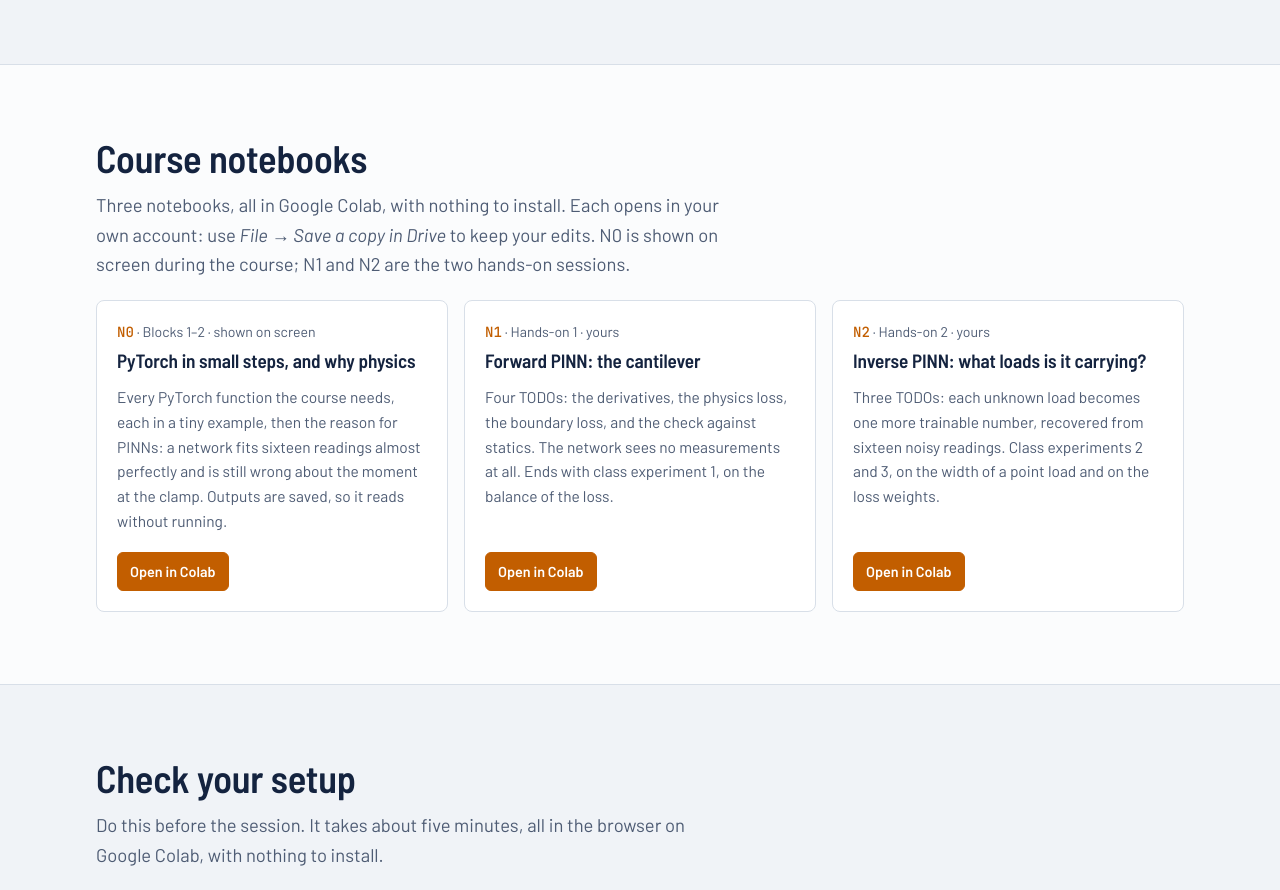
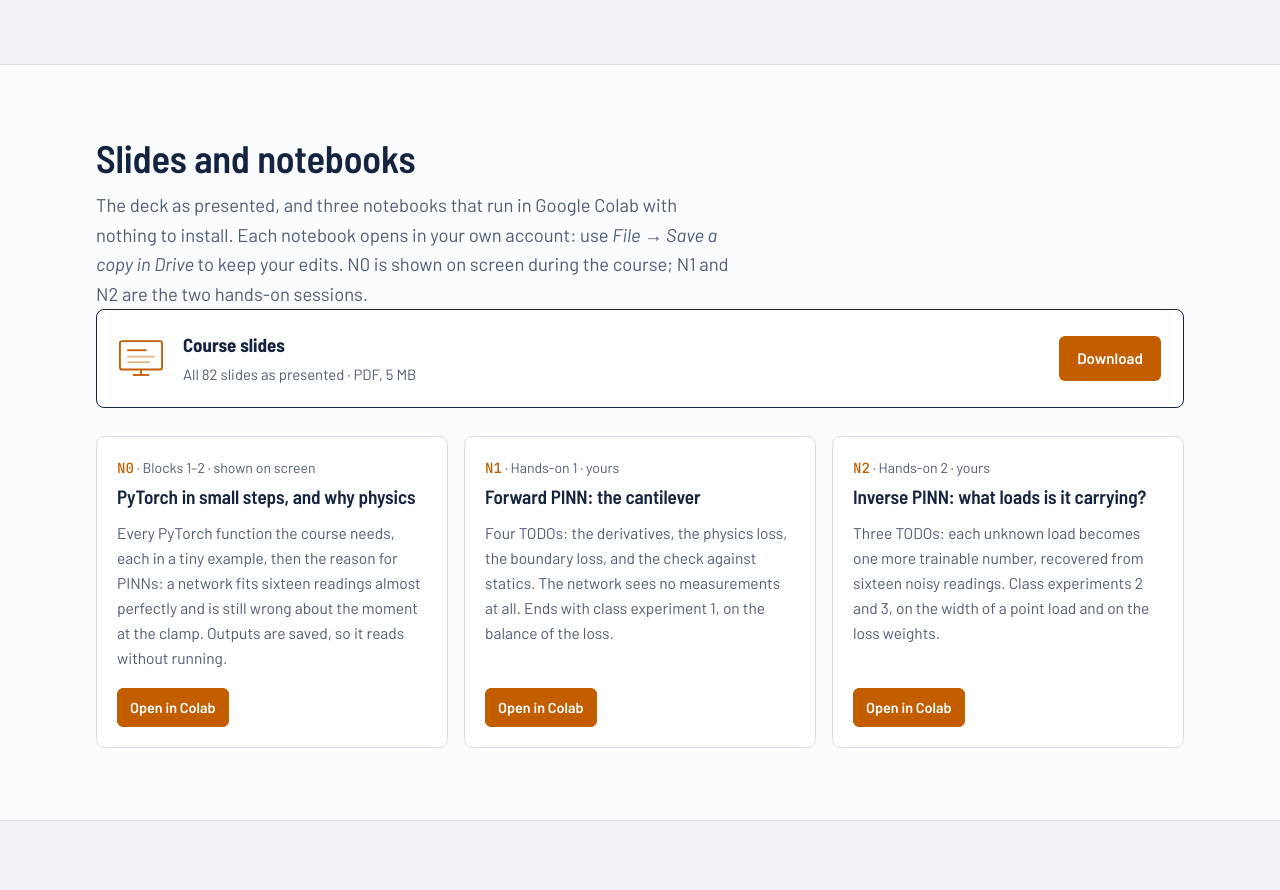
Before and after one commit to NBabanagar/PIML-for-Civil-Engineers, a plain HTML site: page index.html in a window 1280 px wide. Shown: the part 2560-3450 px from the top of the page. Drawn offline with Linux system fonts and the light colour scheme; a web font is replaced by a local one.

Commit message:
Publish the course slides
The final deck (82 slides, as presented) is in slides/ and linked from
the materials section, which is now "Slides and notebooks" again.

Co-Authored-By: Claude Opus 5 <noreply@anthropic.com>
Claude-Session: https://claude.ai/code/session_01E1YXQZ7VQnFoy3cGpdXvbw

```diff
--- a/index.html
+++ b/index.html
@@ -174,6 +174,18 @@ section.alt .sched li::before{background:var(--paper-2)}
 .num{font-family:var(--mono);color:var(--load);font-weight:500;font-size:.88rem}
 .nb .meta{font-size:.88rem;color:var(--ink-soft);margin-bottom:6px}
 .nb p{margin:6px 0 0;color:var(--ink-soft);font-size:.97rem}
+/* slide deck */
+.deck{display:grid;grid-template-columns:auto minmax(0,1fr) auto;align-items:center;gap:20px;
+  margin:0 0 28px;padding:20px 22px;background:var(--surface);border:1.5px solid var(--ink);border-radius:8px;
+  text-decoration:none;color:inherit}
+.deck-ic{width:44px;height:37px;color:var(--load);flex:none}
+.deck-t{display:flex;flex-direction:column;gap:3px}
+.deck-t strong{font-family:var(--display);font-size:1.18rem}
+.deck-t span{color:var(--ink-soft);font-size:.93rem}
+.deck-go{background:var(--load);color:var(--load-ink);font-weight:600;font-size:.95rem;padding:10px 18px;border-radius:6px;white-space:nowrap}
+.deck:hover .deck-go{filter:brightness(1.08)}
+@media (max-width:620px){.deck{grid-template-columns:auto minmax(0,1fr);gap:14px}
+  .deck-go{grid-column:1/-1;text-align:center;margin-top:4px}}
 .card.nb{display:flex;flex-direction:column}
 .nb .actions{display:flex;flex-wrap:wrap;gap:8px;margin-top:auto;padding-top:18px}
 .nb .actions a{font-size:.9rem;text-decoration:none;padding:7px 12px;border-radius:6px;border:1px solid var(--line);color:var(--ink)}
@@ -365,8 +377,21 @@ footer{border-top:1.5px solid var(--ink);background:var(--surface)}
 <!-- MATERIALS -->
 <section id="materials">
   <div class="wrap">
-    <h2>Course notebooks</h2>
-    <p class="lead">Three notebooks, all in Google Colab, with nothing to install. Each opens in your own account: use <em>File → Save a copy in Drive</em> to keep your edits. N0 is shown on screen during the course; N1 and N2 are the two hands-on sessions.</p>
+    <h2>Slides and notebooks</h2>
+    <p class="lead">The deck as presented, and three notebooks that run in Google Colab with nothing to install. Each notebook opens in your own account: use <em>File → Save a copy in Drive</em> to keep your edits. N0 is shown on screen during the course; N1 and N2 are the two hands-on sessions.</p>
+
+    <a class="deck" id="slides-link" href="#">
+      <svg class="deck-ic" viewBox="0 0 48 40" aria-hidden="true">
+        <rect x="1" y="1" width="46" height="31" rx="2.5" fill="none" stroke="currentColor" stroke-width="2"/>
+        <line x1="24" y1="32" x2="24" y2="38" stroke="currentColor" stroke-width="2"/>
+        <line x1="15" y1="38" x2="33" y2="38" stroke="currentColor" stroke-width="2"/>
+        <line x1="9" y1="11" x2="30" y2="11" stroke="currentColor" stroke-width="2"/>
+        <line x1="9" y1="18" x2="39" y2="18" stroke="currentColor" stroke-width="2" opacity=".45"/>
+        <line x1="9" y1="24" x2="34" y2="24" stroke="currentColor" stroke-width="2" opacity=".45"/>
+      </svg>
+      <span class="deck-t"><strong>Course slides</strong><span>All 82 slides as presented · PDF, 5 MB</span></span>
+      <span class="deck-go">Download</span>
+    </a>
 
     <div class="grid" id="nb-grid"><!-- filled by the script at the bottom --></div>
   </div>
@@ -508,6 +533,7 @@ const SITE = {
   user:   "NBabanagar",
   repo:   "PIML-for-Civil-Engineers",
   branch: "main",
+  slides: "slides/PIML-for-civil-engineers-slides.pdf",
   showSolutions: false              // true adds a Solution button to N1 and N2
 };
 
@@ -529,6 +555,7 @@ const NOTEBOOKS = [
 
 const colab = p => `https://colab.research.google.com/github/${SITE.user}/${SITE.repo}/blob/${SITE.branch}/${p}`;
 
+document.getElementById("slides-link").href = SITE.slides;
 document.getElementById("setup-colab").href = colab("notebooks/setup_check.ipynb");
 
 document.getElementById("nb-grid").innerHTML = NOTEBOOKS.map(n => `
```
Also changed, not shown: 2 other files.
